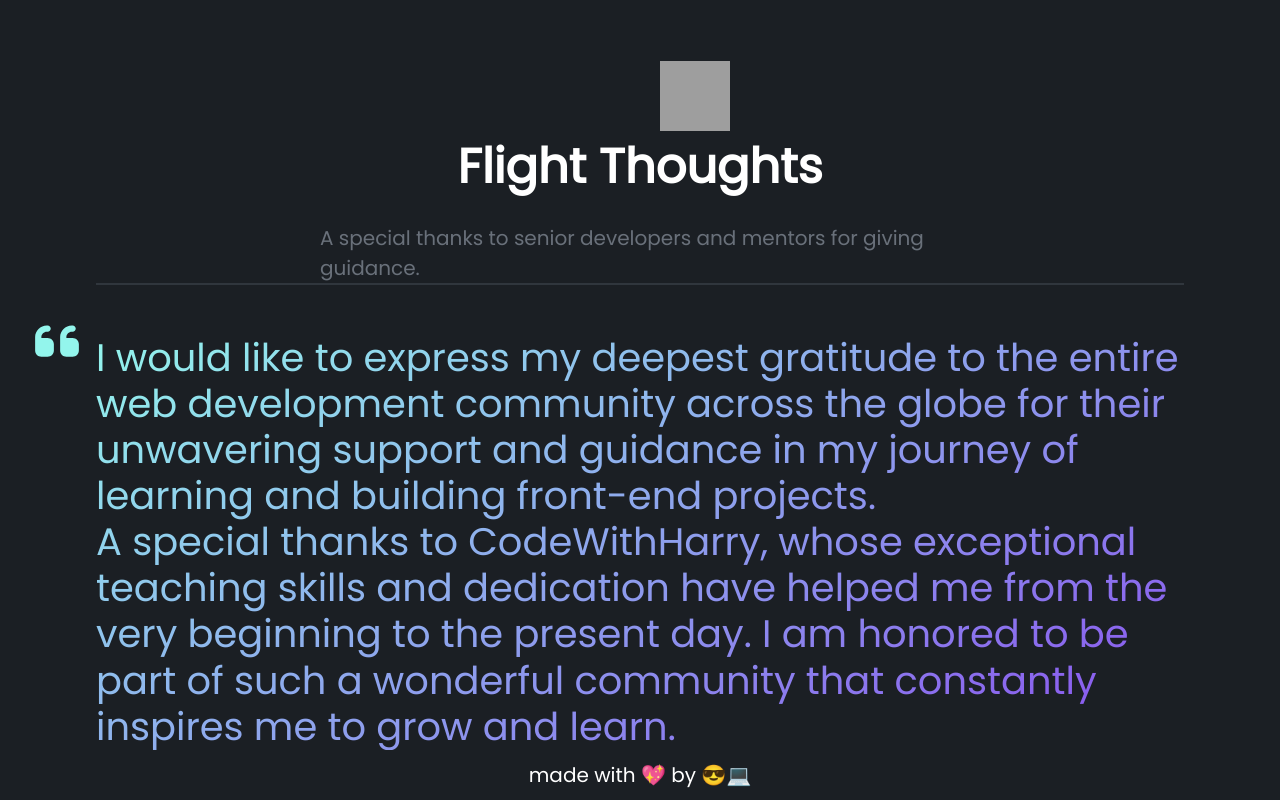
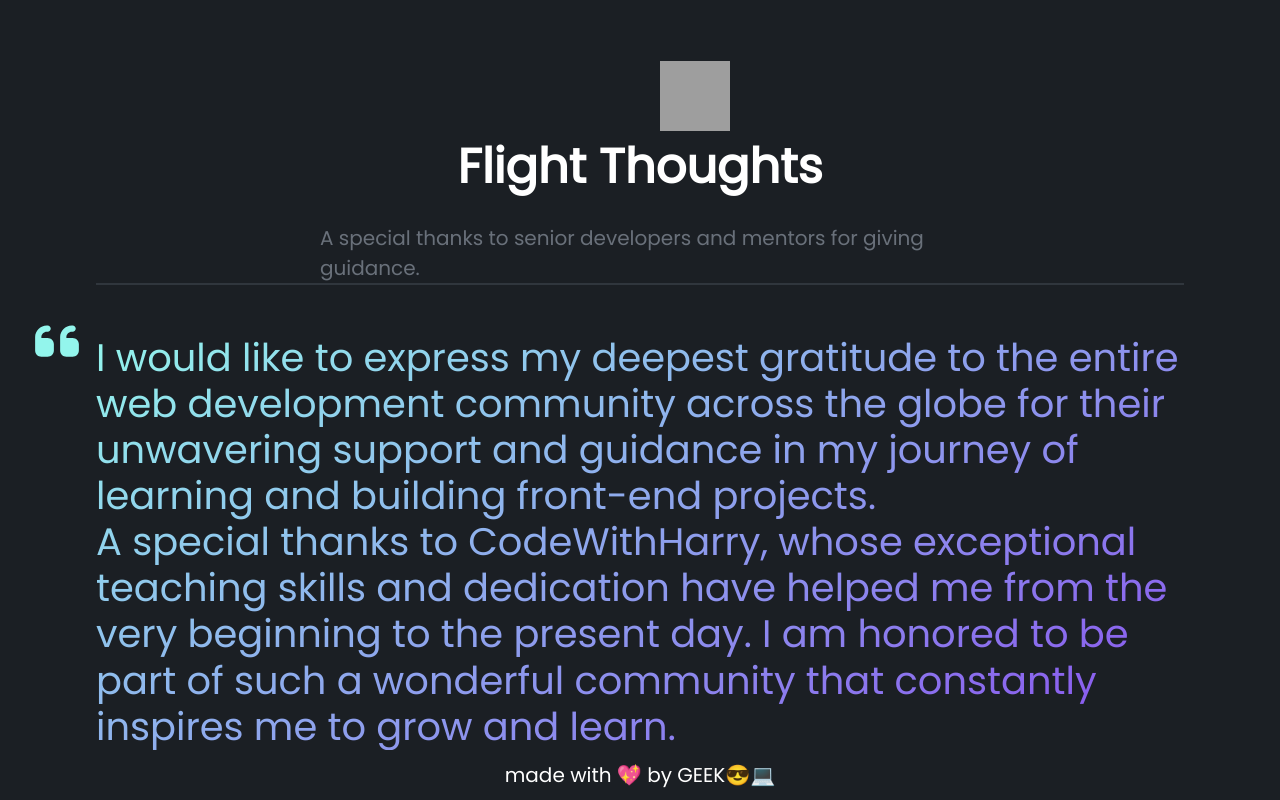
Before and after one commit to SinniS1/Copilot, a React (Vite) app: page / in a window 1280 px wide. Shown: the part 5981-6781 px from the top of the page. Built offline with nearby package versions, Linux system fonts and the light colour scheme; grey boxes are pictures that could not be loaded.

Commit message:
Edited Layout

```diff
--- a/src/Components/Section7/Section7.jsx
+++ b/src/Components/Section7/Section7.jsx
@@ -29,7 +29,7 @@
         constantly inspires me to grow and learn.`}
       </span>
       <div className="Footer">
-        <span>made with 💖 by 😎💻</span>
+        <span>made with 💖 by GEEK😎💻</span>
       </div>
     </div>
   )
```
